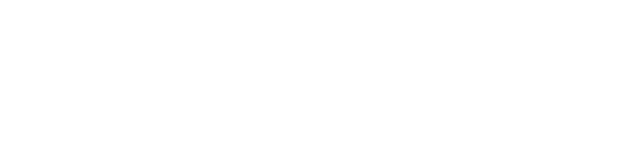
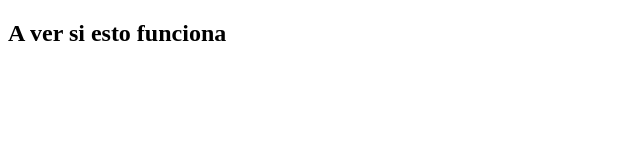
Before and after one commit to SebaMarchin/Git, a plain HTML site: page index.html in a window 1280 px wide. Shown: the whole page, without its empty margins (0-640 px from the left). Drawn offline with Linux system fonts and the light colour scheme.

Commit message:
a ver si funciona

```diff
--- a/index.html
+++ b/index.html
@@ -7,6 +7,6 @@
     <title>Document</title>
 </head>
 <body>
-
+    <h2>A ver si esto funciona</h2>
 </body>
 </html>
```
